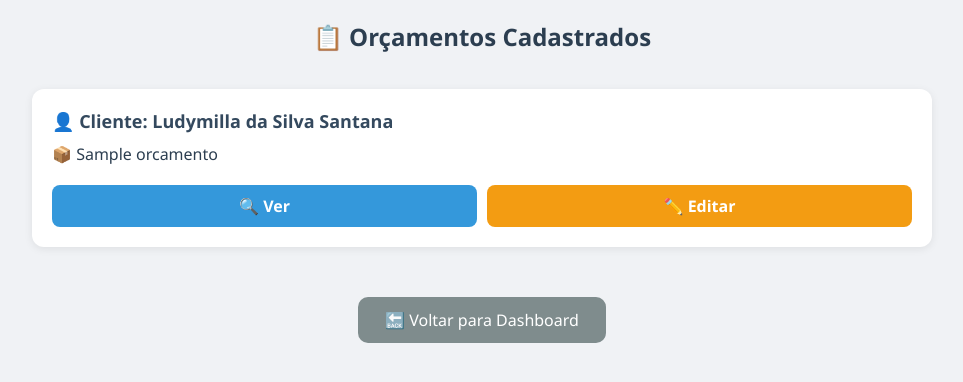
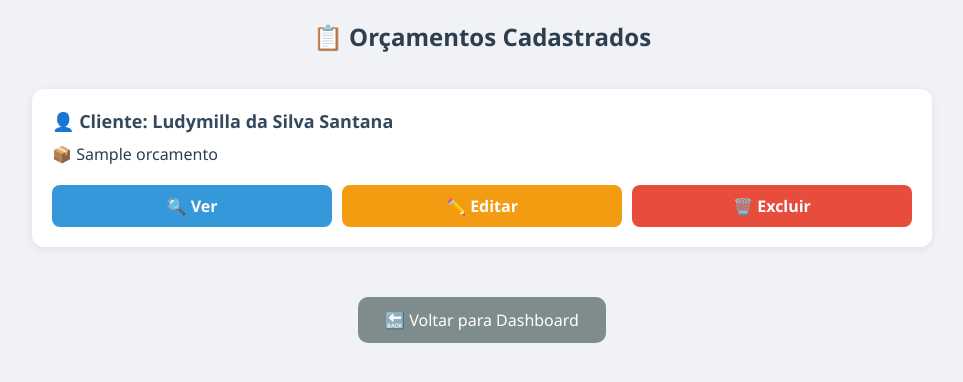
Before and after one commit to yarinsantanamartins/orcamento, a Django app: page /orcamentos/ in a window 1280 px wide. Shown: the top 382 px of the page, without its empty margins (158-1121 px from the left). Run offline with Django 5.2, Linux system fonts and the light colour scheme; data comes from the database, SQL or seed files in the repository; both versions use the stored data as it was after the commit; tables that the repository leaves empty hold one stand-in row (values such as "Sample post").

Commit message:
alteracoes templates

```diff
--- a/core/templates/core/lista_orcamentos.html
+++ b/core/templates/core/lista_orcamentos.html
@@ -74,6 +74,10 @@
             background-color: #f39c12;
         }
 
+        .excluir-btn {
+            background-color: #e74c3c;
+        }
+
         .empty {
             text-align: center;
             font-size: 18px;
@@ -131,6 +135,7 @@
                 <div class="btn-group">
                     <a class="ver-btn" href="{% url 'resultado_orcamento' orcamento.pk %}">🔍 Ver</a>
                     <a class="editar-btn" href="{% url 'editar_orcamento' orcamento.pk %}">✏️ Editar</a>
+                    <a class="excluir-btn" href="{% url 'excluir_orcamento' orcamento.pk %}" onclick="return confirm('Tem certeza que deseja excluir este orçamento?');">🗑️ Excluir</a>
                 </div>
             </li>
         {% empty %}
--- a/core/urls.py
+++ b/core/urls.py
@@ -16,6 +16,8 @@ urlpatterns = [
     path('clientes/novo/', views.cadastrar_cliente, name='cadastrar_cliente'),
     path('produtos/cadastrar/', views.cadastrar_produto, name='cadastrar_produto'),
     path('orcamento/<int:pk>/editar/', views.editar_orcamento, name='editar_orcamento'),
+    path('orcamento/<int:pk>/excluir/', views.excluir_orcamento, name='excluir_orcamento'),
+
 ]
 
 if settings.DEBUG:
--- a/core/views.py
+++ b/core/views.py
@@ -241,3 +241,8 @@ def editar_orcamento(request, pk):
         'formset': formset,
         'orcamento': orcamento,
     })
+
+def excluir_orcamento(request, pk):
+    orcamento = get_object_or_404(Orcamento, pk=pk)
+    orcamento.delete()
+    return redirect('lista_orcamentos')
```
Also changed, not shown: db.sqlite3.
